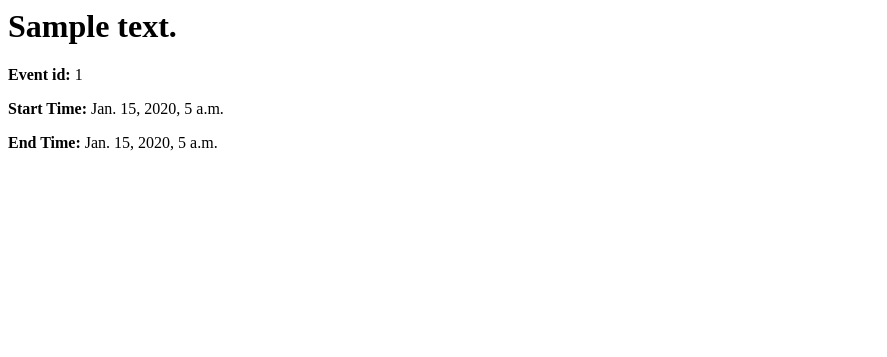
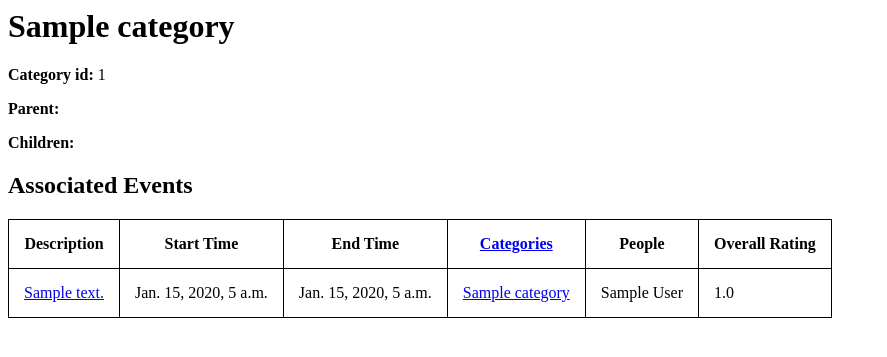
Before and after one commit to rossdancraig/timeCloud, a Django app: template mysite/event_recorder/templates/categories/detail.html in a window 1280 px wide. Shown: the top 357 px of the page, without its empty margins (0-887 px from the left). Run offline with Django 3.2, Linux system fonts and the light colour scheme; the template is opened without the code that fills it: values that come from a table or form of the project are taken from there, others are empty; tables that the repository leaves empty hold one stand-in row (values such as "Sample post").

Commit message:
Added events to CategryDetailView.

```diff
--- a/mysite/event_recorder/templates/categories/detail.html
+++ b/mysite/event_recorder/templates/categories/detail.html
@@ -1,9 +1,74 @@
-<h1> {{ event.description }}</h1>
+{% load static %}
+
+<link rel="stylesheet" type="text/css"
+  href="{% static 'events/style.css' %}">
+
+<h1> {{ category.name }}</h1>
 
 {% if error_message %}
   <p><strong>{{ error_message }}</strong></p>
 {% endif %}
 
-<p><strong> Event id: </strong> {{ event.id }}</p>
-<p><strong> Start Time: </strong> {{ event.start_time }}</p>
-<p><strong> End Time: </strong> {{ event.end_time }}</p>
+<p><strong> Category id: </strong> {{ category.id }}</p>
+
+<p><strong> Parent: </strong>
+  {% if category.parent %}
+    <a href= "{% url 'event_recorder:category-detail' category.parent.id %}">
+      {{category.parent.name}}
+    </a>
+  {% endif %}
+</p>
+
+<p><strong> Children: </strong>
+  {% for child in category.category_set.all %}
+    <a href= "{% url 'event_recorder:category-detail' child.id %}">
+      {{child.name}}
+    </a>
+    ,
+  {% endfor %}
+</p>
+
+<h2> Associated Events </h2>
+<table id='events_index_table'>
+  <tr>
+    <th>Description</th>
+    <th>Start Time</th>
+    <th>End Time</th>
+    <th>
+      <a href="{% url 'event_recorder:categories-index' %}">
+          Categories</a>
+    </th>
+    <th>People</td>
+    <th>Overall Rating</td>
+  </tr>
+  {% for event in category.event_set.all %}
+    <tr>
+      <td><a href="{% url 'event_recorder:event-detail' event.id %}">
+        {{ event.description }}</a></td>
+      <td> {{ event.start_time }}</td>
+      {% if event.end_time > now %}
+        <td> Present </td>
+      {% else %}
+        <td> {{ event.end_time }}</td>
+      {% endif %}
+      <td>
+        {% for category in event.categories.all %}
+            <a href="{% url 'event_recorder:category-detail' category.id %}">
+                <p> {{ category.name }} </p>
+            </a>
+        {% endfor %}
+      </td>
+      <td>
+        {% for person in event.people.all %}
+          <p> {{ person.first_name }} {{person.last_name }} </p>
+        {% endfor %}
+      </td>
+      <td>
+        {% if event.value %}
+          <p> {{ event.value.overall_rating }} </p>
+        {% endif %}
+      </td>
+
+    </tr>
+  {% endfor %}
+</table>
```
Also changed, not shown: mysite/event_recorder/templates/events/index.html (+14 -7 lines), mysite/event_recorder/views.py (+11 -7 lines).
